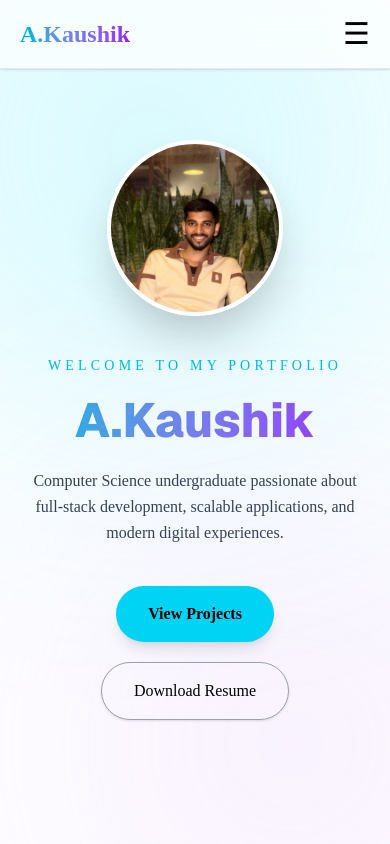
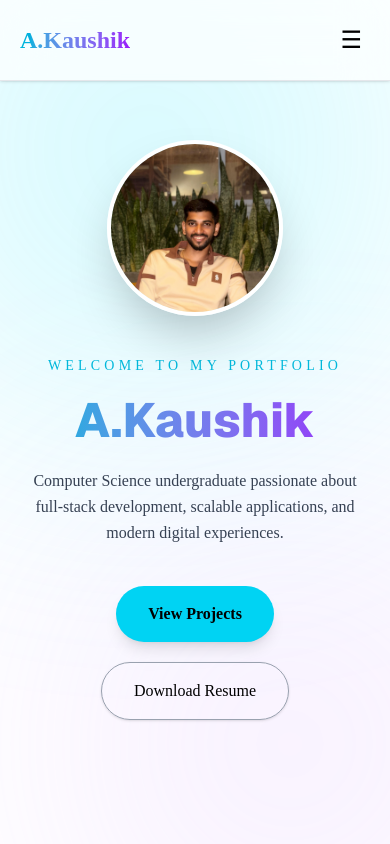
Before and after one commit to Akaushik3003/Ak, a Next.js app: page / in a window 390 px wide. Shown: the top 844 px of the page. Built offline with nearby package versions, Linux system fonts and the light colour scheme.

Commit message:
fixed mobile navbar

```diff
--- a/src/components/Navbar.tsx
+++ b/src/components/Navbar.tsx
@@ -52,8 +52,10 @@ export default function Navbar() {
         </div>
 
         {/* Mobile Menu Icon */}
-        <div className="md:hidden text-3xl text-black cursor-pointer">
-          ☰
+        <div className="md:hidden">
+          <button className="p-2 rounded-lg hover:bg-gray-100 transition duration-300 text-2xl text-black">
+            ☰
+          </button>
         </div>
 
       </div>
```
